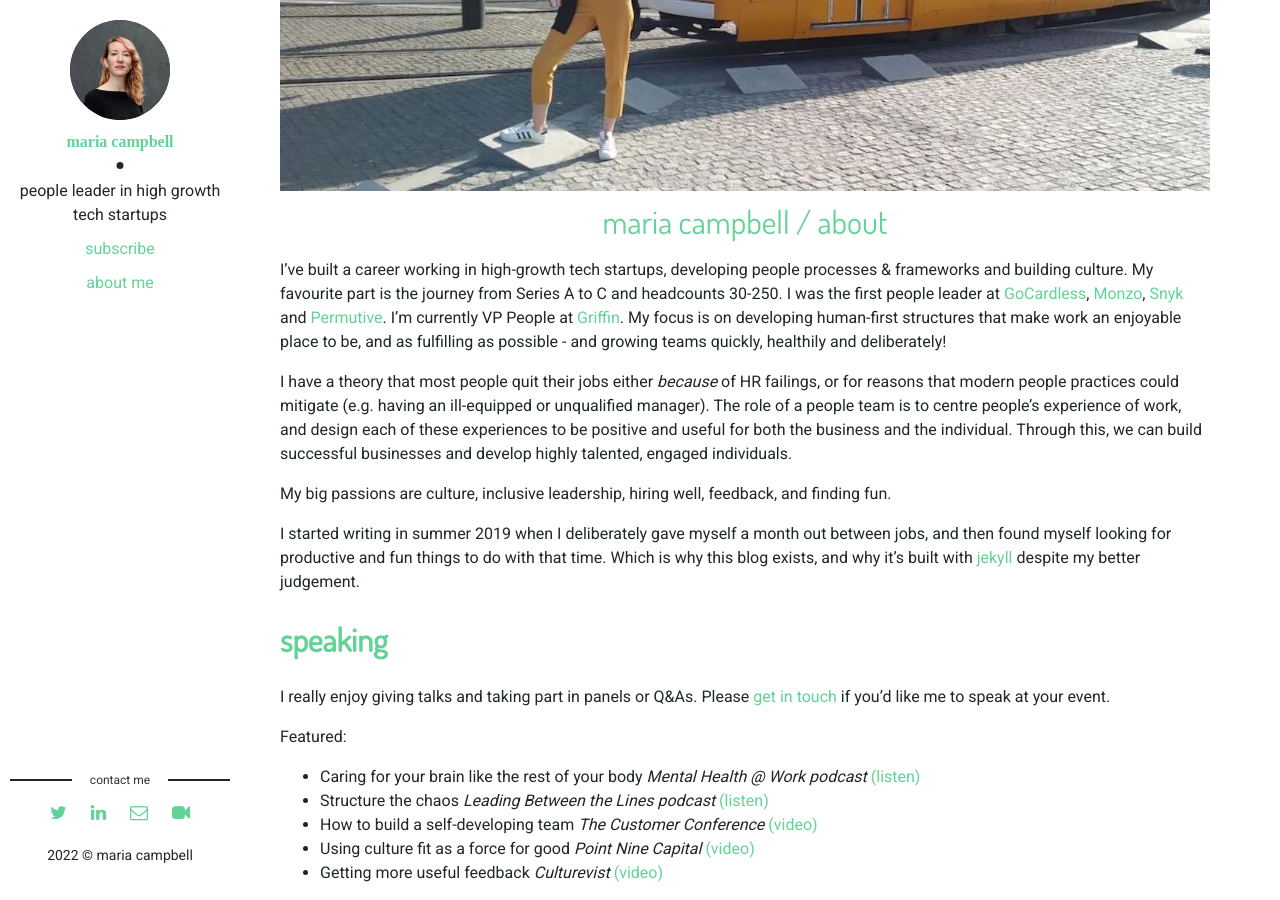
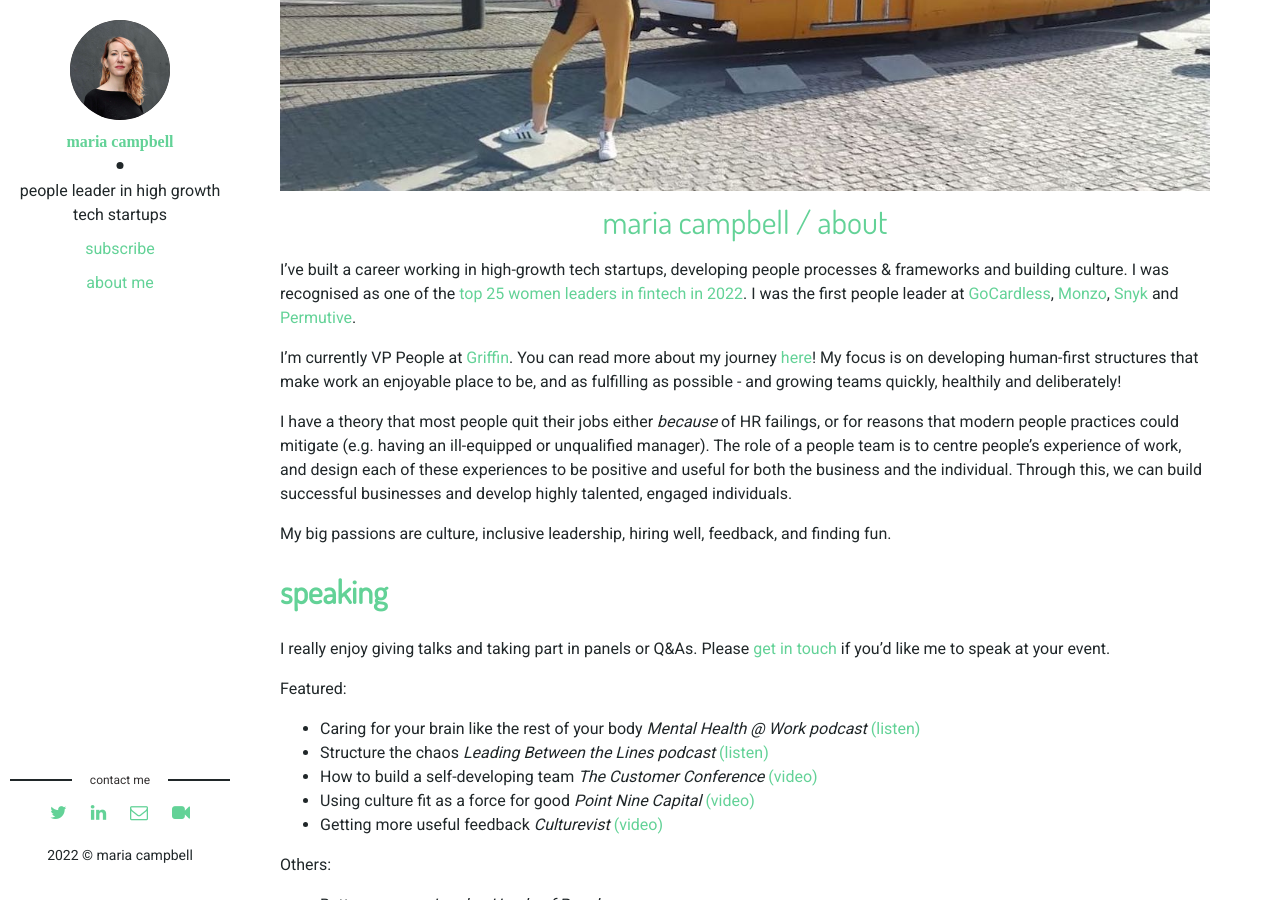
Before and after one commit to moyni/moyni.github.io, a Jekyll site: the page built from about.markdown, in a window 1280 px wide and 900 px high, scrolled down 327 px. Built offline with Jekyll 4.4.1, drawn with Linux system fonts in a browser that asks for light colours.

Commit message:
adding fintech leader

```diff
--- a/about.markdown
+++ b/about.markdown
@@ -7,13 +7,13 @@
 
 ---
 
-I've built a career working in high-growth tech startups, developing people processes & frameworks and building culture. My favourite part is the journey from Series A to C and headcounts 30-250. I was the first people leader at [GoCardless](https://gocardless.com), [Monzo](https://monzo.com/blog/2017/03/09/diversity-and-inclusion), [Snyk](https://snyk.io/) and [Permutive](https://permutive.com/). I'm currently VP People at [Griffin](http://griffin.sh/jobs). My focus is on developing human-first structures that make work an enjoyable place to be, and as fulfilling as possible - and growing teams quickly, healthily and deliberately!
+I've built a career working in high-growth tech startups, developing people processes & frameworks and building culture. I was recognised as one of the [top 25 women leaders in fintech in 2022](https://blog.griffin.sh/2022/02/22/top-women-leaders-fintech-maria-campbell/). I was the first people leader at [GoCardless](https://gocardless.com), [Monzo](https://monzo.com/blog/2017/03/09/diversity-and-inclusion), [Snyk](https://snyk.io/) and [Permutive](https://permutive.com/).
+
+I'm currently VP People at [Griffin](http://griffin.sh/jobs). You can read more about my journey [here](https://suzansfieldnotes.substack.com/p/leading-a-fintech-startup-pre-launch)! My focus is on developing human-first structures that make work an enjoyable place to be, and as fulfilling as possible - and growing teams quickly, healthily and deliberately!
 
 I have a theory that most people quit their jobs either _because_ of HR failings, or for reasons that modern people practices could mitigate (e.g. having an ill-equipped or unqualified manager). The role of a people team is to centre people's experience of work, and design each of these experiences to be positive and useful for both the business and the individual. Through this, we can build successful businesses and develop highly talented, engaged individuals.
 
 My big passions are culture, inclusive leadership, hiring well, feedback, and finding fun.
-
-I started writing in summer 2019 when I deliberately gave myself a month out between jobs, and then found myself looking for productive and fun things to do with that time. Which is why this blog exists, and why it's built with [jekyll](https://jekyllrb.com/) despite my better judgement.
 
 
 # speaking
```
